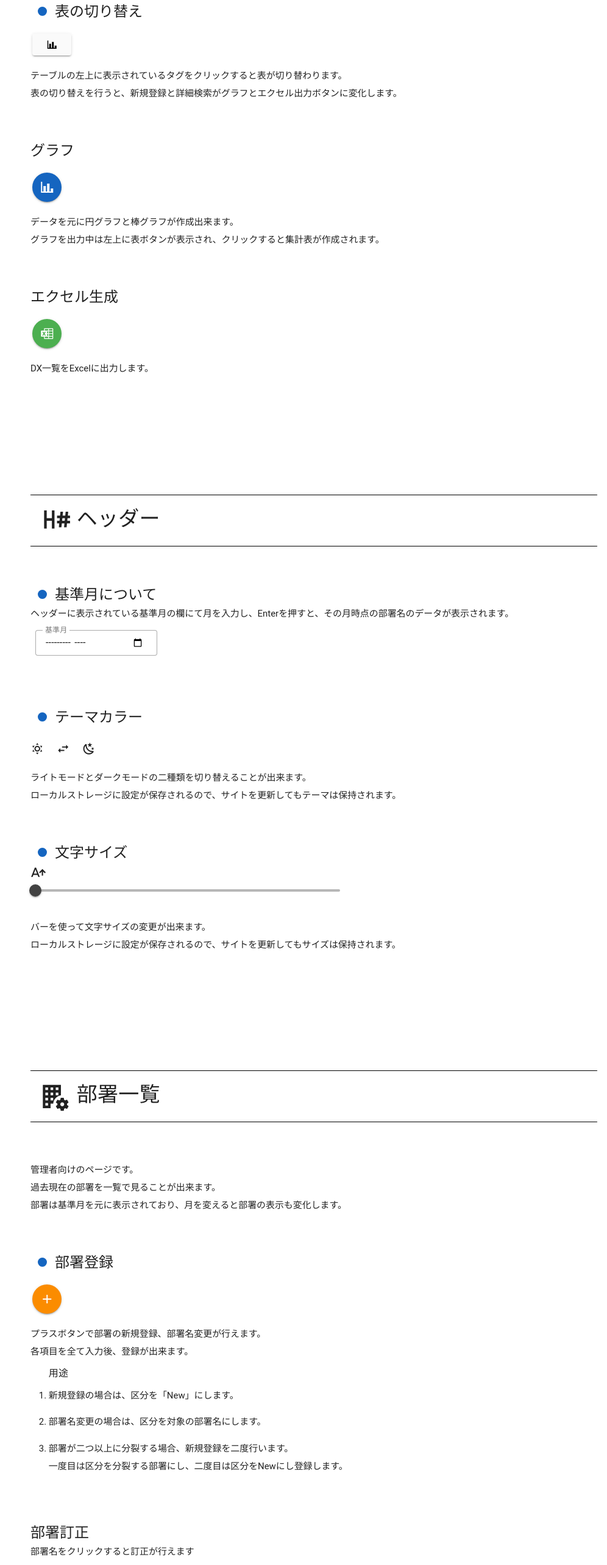
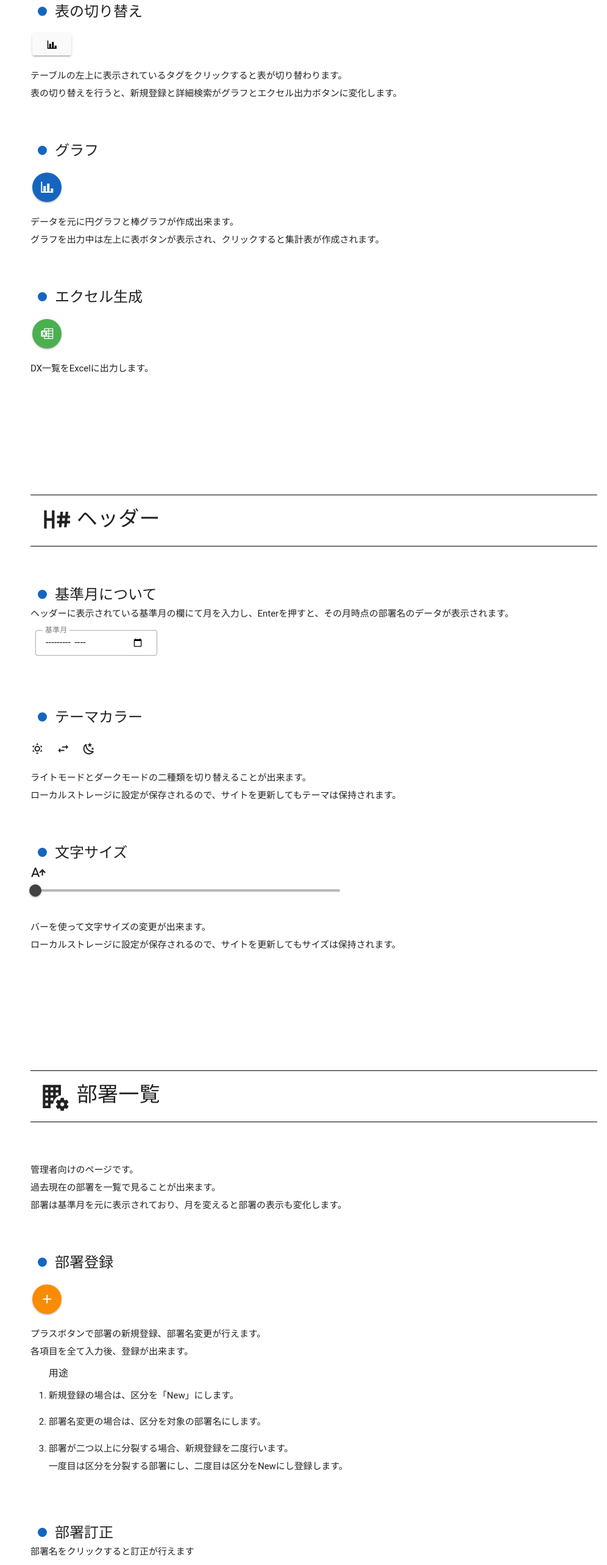
Before and after one commit to koreriku/dx-management-app, a Vue app: page /manual in a window 1280 px wide. Shown: the part 1980-4546 px from the top of the page at 61% size, without its empty margins (284-1280 px from the left). Built offline with nearby package versions, Linux system fonts and the light colour scheme.

Commit message:
マニュアル修正

```diff
--- a/src/components/manual.vue
+++ b/src/components/manual.vue
@@ -452,7 +452,7 @@ store.changeSwitchDx();
           </div>
 
           <div class="mb-16" id="graph">
-            <p class="text-h5 anchor">グラフ</p>
+            <a class="text-h5 anchor">グラフ</a>
 
             <v-btn color="primary" icon class="icon">
               <v-icon>mdi-chart-bar</v-icon>
@@ -466,9 +466,8 @@ store.changeSwitchDx();
             </p>
           </div>
 
-
           <div class="mb-16" id="excel">
-            <p class="text-h5 anchor">エクセル生成</p>
+            <a class="text-h5 anchor">エクセル生成</a>
             <v-btn color="green" icon class="icon">
               <v-icon>mdi-microsoft-excel</v-icon>
               <v-tooltip activator="parent" location="right"
@@ -576,9 +575,8 @@ store.changeSwitchDx();
             </ol>
           </div>
 
-
           <div class="mb-16">
-            <p class="text-h5 anchor" id="editD">部署訂正</p>
+            <a class="text-h5 anchor" id="editD">部署訂正</a>
             <p class="mb-3">部署名をクリックすると訂正が行えます</p>
             <ol>
               <p class="text-subtitle-1">用途</p>
@@ -599,9 +597,8 @@ store.changeSwitchDx();
             </ol>
           </div>
 
-
           <div class="mb-16">
-            <p class="text-h5 anchor" id="displayD">過去の部署表示</p>
+            <a class="text-h5 anchor" id="displayD">過去の部署表示</a>
             <p>
               過去の部署を見たいときは、部署名の隣にある三角マークを押すと見ることが出来ます。
             </p>
@@ -632,9 +629,8 @@ store.changeSwitchDx();
             </p>
           </div>
 
-
           <div class="mb-16">
-            <p class="text-h5 anchor" id="orderD">部署順序変更</p>
+            <a class="text-h5 anchor" id="orderD">部署順序変更</a>
             <v-btn color="primary" class="icon" icon
               ><v-icon>mdi-order-alphabetical-ascending</v-icon>
               <v-tooltip activator="parent" location="right"
```
